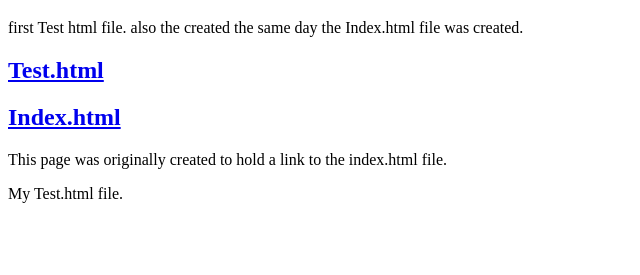
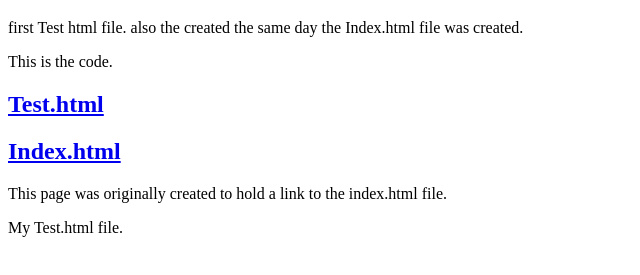
Before and after one commit to OKEOLUWASEYI/Test1, a plain HTML site: page Test.html in a window 1280 px wide. Shown: the part 61-336 px from the top of the page, without its empty margins (0-640 px from the left). Drawn offline with Linux system fonts and the light colour scheme.

Commit message:
Test.html

```diff
--- a/Test.html
+++ b/Test.html
@@ -15,7 +15,7 @@
     <main>
         <p> first Test html file. also the created the same day the Index.html file was created. </p>
         <!--This file was created on the 1st of august 2022-->
-
+        This is the code.
         <h2> <a href="Index.html"> Test.html</a> </h2>
         <h2> <a href="Test.html"> Index.html </a> </h2>
 <p>
```
